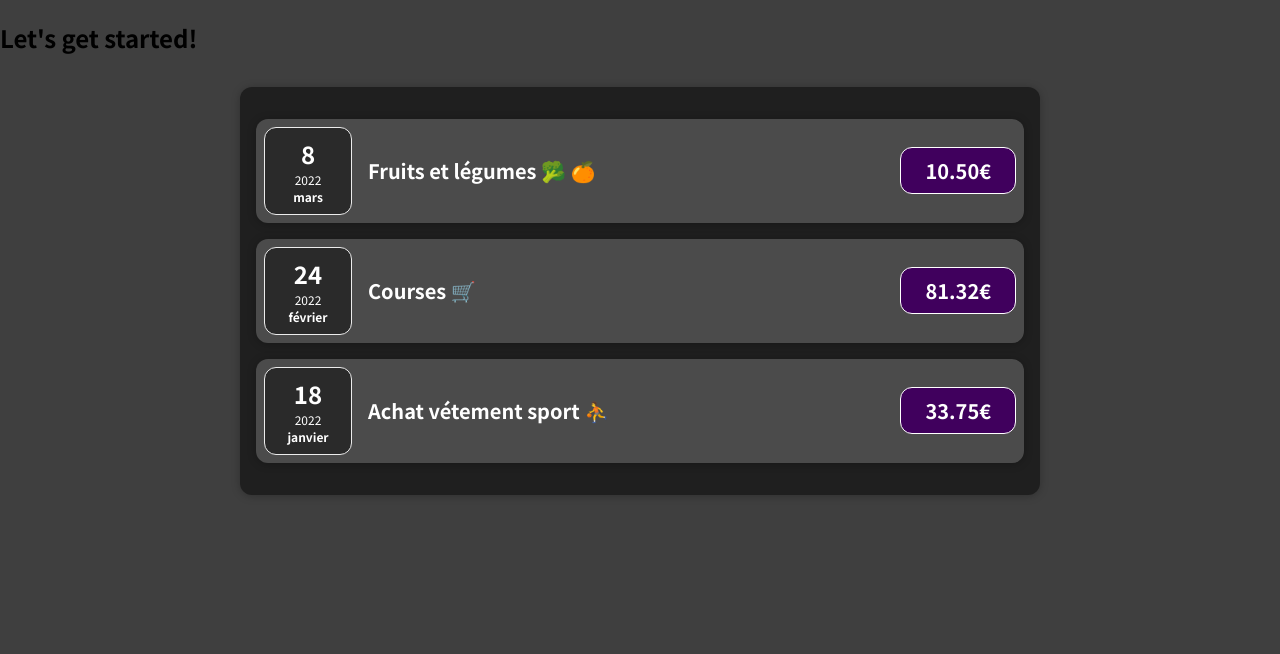
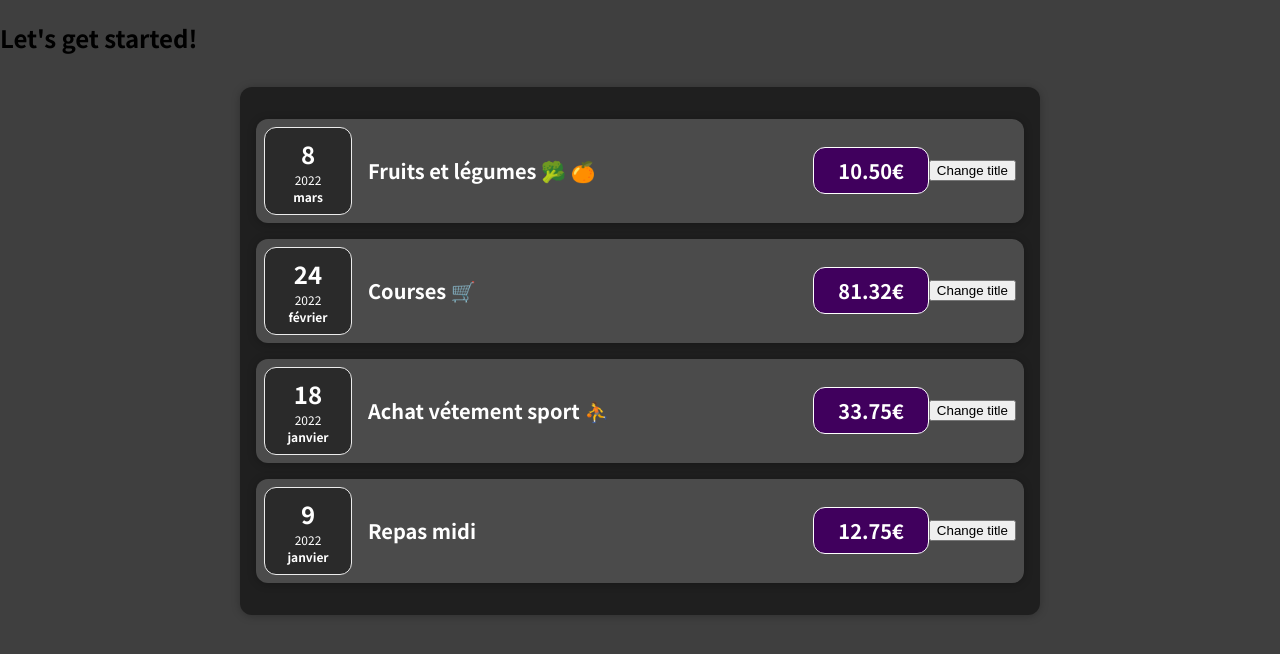
Before and after one commit to Jeremy-Bojko/react-training-expense-tracker, a JavaScript app: page / in a window 1280 px wide. Shown: the top 654 px of the page. Built offline with nearby package versions, Linux system fonts and the light colour scheme.

Commit message:
9 - Listening to Events

```diff
--- a/src/App.js
+++ b/src/App.js
@@ -20,6 +20,12 @@ const App = () => {
       amount: 33.75,
       date: new Date(2022, 0, 18)
     },
+    {
+      id: 'e4',
+      title: 'Repas midi ',
+      amount: 12.75,
+      date: new Date(2022, 0, 9)
+    },
   ]
   return (
     <div>
--- a/src/components/Expenses/ExpenseItem.js
+++ b/src/components/Expenses/ExpenseItem.js
@@ -3,6 +3,7 @@ import ExpenseDate from './ExpenseDate';
 import './ExpenseItem.css';
 
 const ExpenseItem = (props) => {
+    const handleClick = (name) => console.log(`Clicked by ${name} item!!`);
 
     return (
         <Card className="expense-item">
@@ -11,6 +12,7 @@ const ExpenseItem = (props) => {
                 <h2>{ props.title }</h2>
                 <div className="expense-item__price">{ props.amount.toFixed(2) }€</div>
             </div>
+            <button onClick={() => {handleClick(props.title)}}>Change title</button>
         </Card>
     )
 }
--- a/src/components/Expenses/Expenses.js
+++ b/src/components/Expenses/Expenses.js
@@ -33,6 +33,7 @@ import './Expenses.css';
 const Expenses = (props) => {
     const listExpense = props.expenses.map((expense) => {
        return <ExpenseItem
+            key={expense.id}
             title={expense.title}
             amount={expense.amount}
             date={expense.date}
@@ -40,6 +41,7 @@ const Expenses = (props) => {
     })
     return (
         <Card className='expenses'>{listExpense}</Card>
+
     );
 }
 
```
Also changed, not shown: package.json (+9 -8 lines), 1 other file (tests, documents, lock files or other folders).
